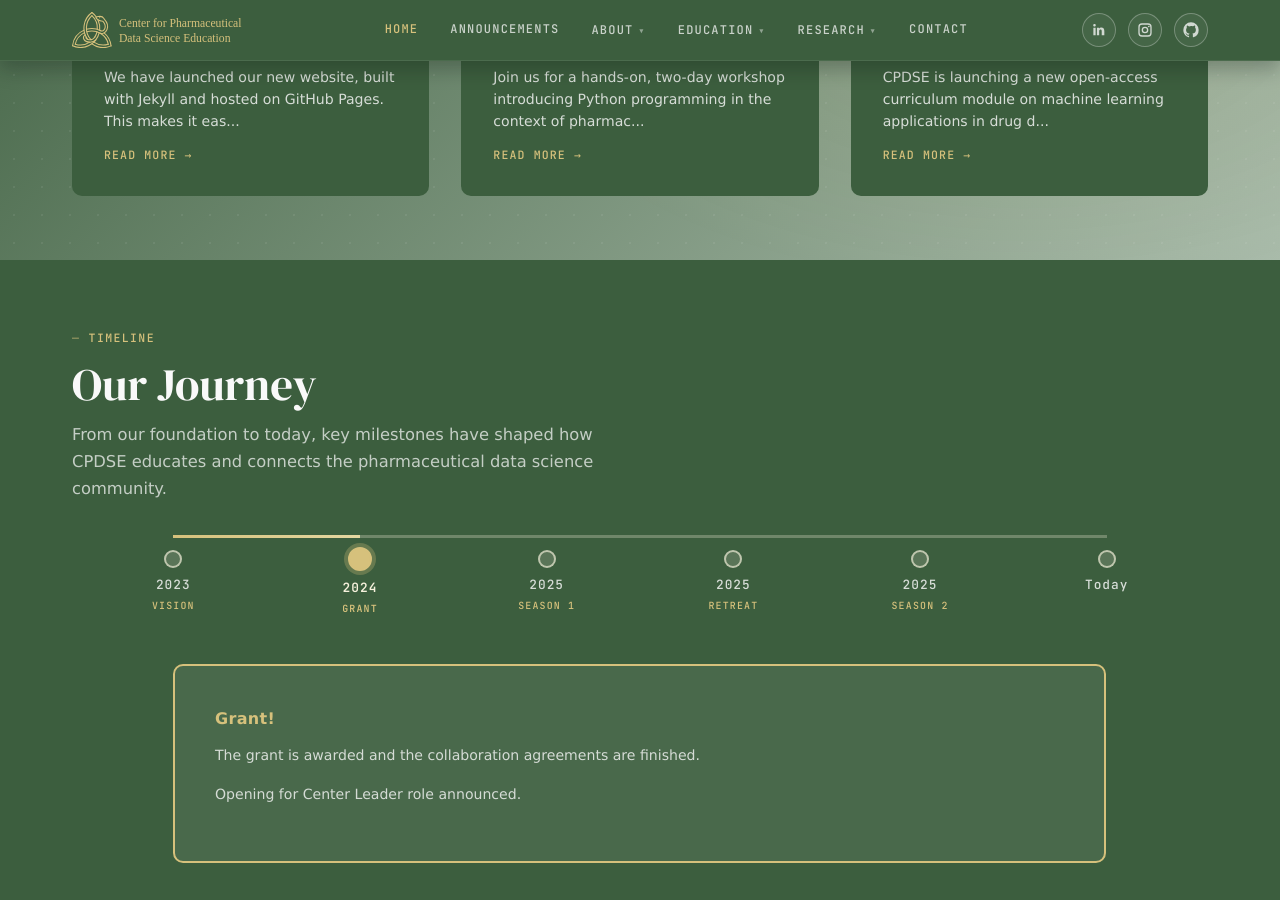
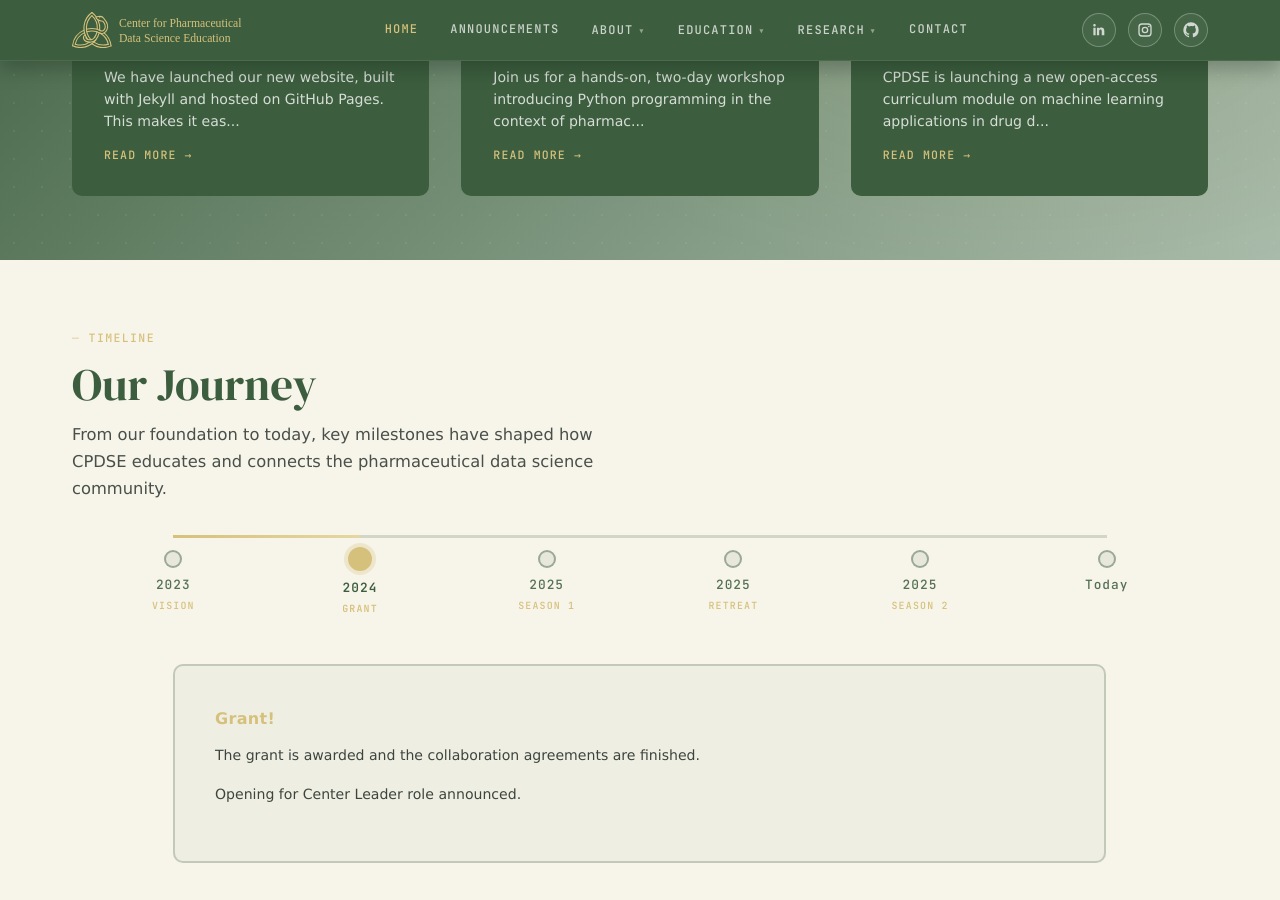
Before and after one commit to CPDSE/PagesCMS, a Jekyll site: the page built from index.md, in a window 1280 px wide and 900 px high, scrolled down 2188 px. Built offline with Jekyll 4.4.1, drawn with Linux system fonts in a browser that asks for light colours.

Commit message:
include soft white as background

```diff
--- a/_config.yml
+++ b/_config.yml
@@ -31,6 +31,8 @@ nav:
     children:
       - title: CPDSE
         url: /about/
+      - title: Corporate Identity
+        url: /corporate-identity/
       - title: Who Are We
         url: /who-are-we/
       - title: People
--- a/_layouts/home.html
+++ b/_layouts/home.html
@@ -296,7 +296,7 @@ layout: default
 </section>
 
 <!-- FUNDERS -->
-<section class="section section-partners section-circles">
+<section class="section section-partners">
   <div class="container">
     <div class="logo-strip">
       <p class="logo-strip-label" style="color:#3C5E3E;">Cooperators</p>
--- a/assets/css/main.css
+++ b/assets/css/main.css
@@ -792,7 +792,7 @@ a { color: inherit; }
 }
 
 .section-journey {
-  background: #3C5E3E;
+  background: #f7f4ea;
 }
 .section-journey .timeline-section {
   margin: 0 auto;
@@ -801,10 +801,10 @@ a { color: inherit; }
   color: var(--accent);
 }
 .section-journey h2 {
-  color: var(--offwhite);
+  color: var(--green);
 }
 .section-journey .section-header p {
-  color: rgba(249,249,249,0.72);
+  color: rgba(15,26,20,0.75);
 }
 
 /* ─── TIMELINE ─────────────────────────────────────────────── */
@@ -839,7 +839,7 @@ a { color: inherit; }
   left: var(--track-start);
   width: var(--track-width);
   height: 3px;
-  background: rgba(246,241,220,0.28);
+  background: rgba(60,94,62,0.2);
   z-index: 0;
 }
 .timeline-tabs::after {
@@ -864,7 +864,7 @@ a { color: inherit; }
   padding: 0;
   background: none;
   border: none;
-  color: rgba(249,249,249,0.82);
+  color: rgba(60,94,62,0.88);
   font-family: var(--font-mono);
   font-size: 0.8rem;
   font-weight: 500;
@@ -890,13 +890,13 @@ a { color: inherit; }
   height: 18px;
   margin-top: 15px;
   border-radius: 50%;
-  background: rgba(246,241,220,0.16);
-  border: 2px solid rgba(246,241,220,0.65);
+  background: rgba(60,94,62,0.08);
+  border: 2px solid rgba(60,94,62,0.45);
   transition: all 0.32s cubic-bezier(0.22, 1, 0.36, 1);
 }
 .timeline-tab:hover::before {
-  background: rgba(246,241,220,0.28);
-  border-color: #F6F1DC;
+  background: rgba(60,94,62,0.16);
+  border-color: var(--green);
 }
 .timeline-tab.active::before {
   background: #D6C17C;
@@ -907,7 +907,7 @@ a { color: inherit; }
   box-shadow: 0 0 0 4px rgba(214, 193, 124, 0.28);
 }
 .timeline-tab.active {
-  color: #F6F1DC;
+  color: var(--green);
   font-weight: 600;
 }
 .timeline-content {
@@ -920,8 +920,8 @@ a { color: inherit; }
 .timeline-item {
   display: none;
   padding: 2.5rem;
-  background: rgba(249,249,249,0.07);
-  border: 2px solid #D6C17C;
+  background: rgba(60,94,62,0.04);
+  border: 2px solid rgba(60,94,62,0.25);
   border-radius: 10px;
   will-change: transform, opacity;
 }
@@ -972,7 +972,7 @@ a { color: inherit; }
   letter-spacing: 0.02em;
 }
 .timeline-item p {
-  color: rgba(249,249,249,0.8);
+  color: rgba(15,26,20,0.8);
   line-height: 1.6;
   margin-bottom: 1rem;
   font-size: 0.88rem;
@@ -985,7 +985,7 @@ a { color: inherit; }
 .timeline-item li {
   padding: 0.5rem 0 0.5rem 1.75rem;
   position: relative;
-  color: rgba(249,249,249,0.8);
+  color: rgba(15,26,20,0.8);
   font-size: 0.88rem;
   line-height: 1.6;
 }
@@ -1560,7 +1560,9 @@ a { color: inherit; }
 }
 .section-partners {
   padding: var(--space-md) 0;
-  background: linear-gradient(135deg, #3C5E3E 0%, #A9BBAA 100%);
+  background: #f7f4ea;
+  border-top: 1px solid rgba(60,94,62,0.12);
+  border-bottom: 1px solid rgba(60,94,62,0.12);
 }
 .section-partners > .container > p {
   margin-left: auto;
```
Also changed, not shown: corporate-identity.md (added, +15 -0 lines).
